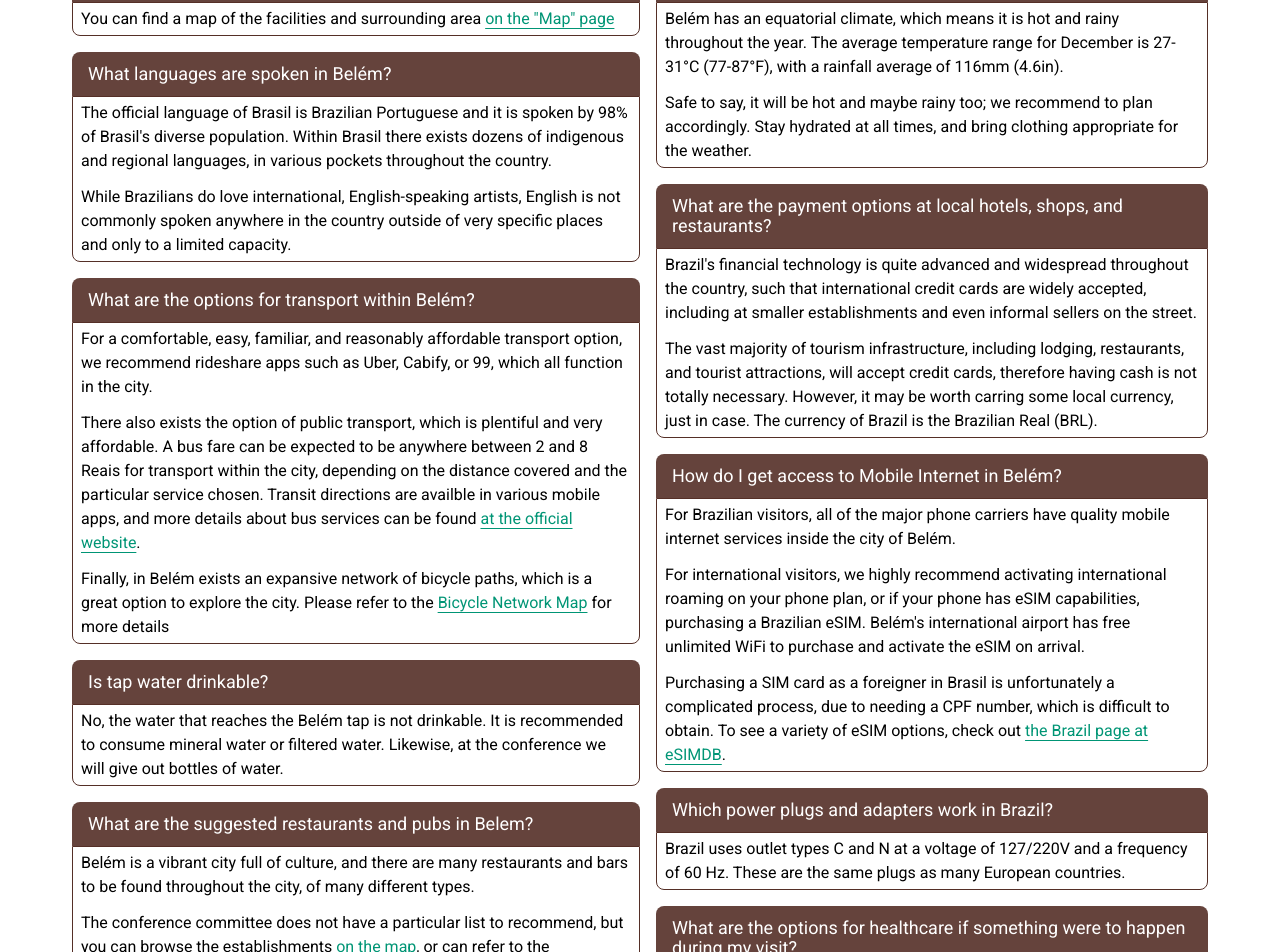
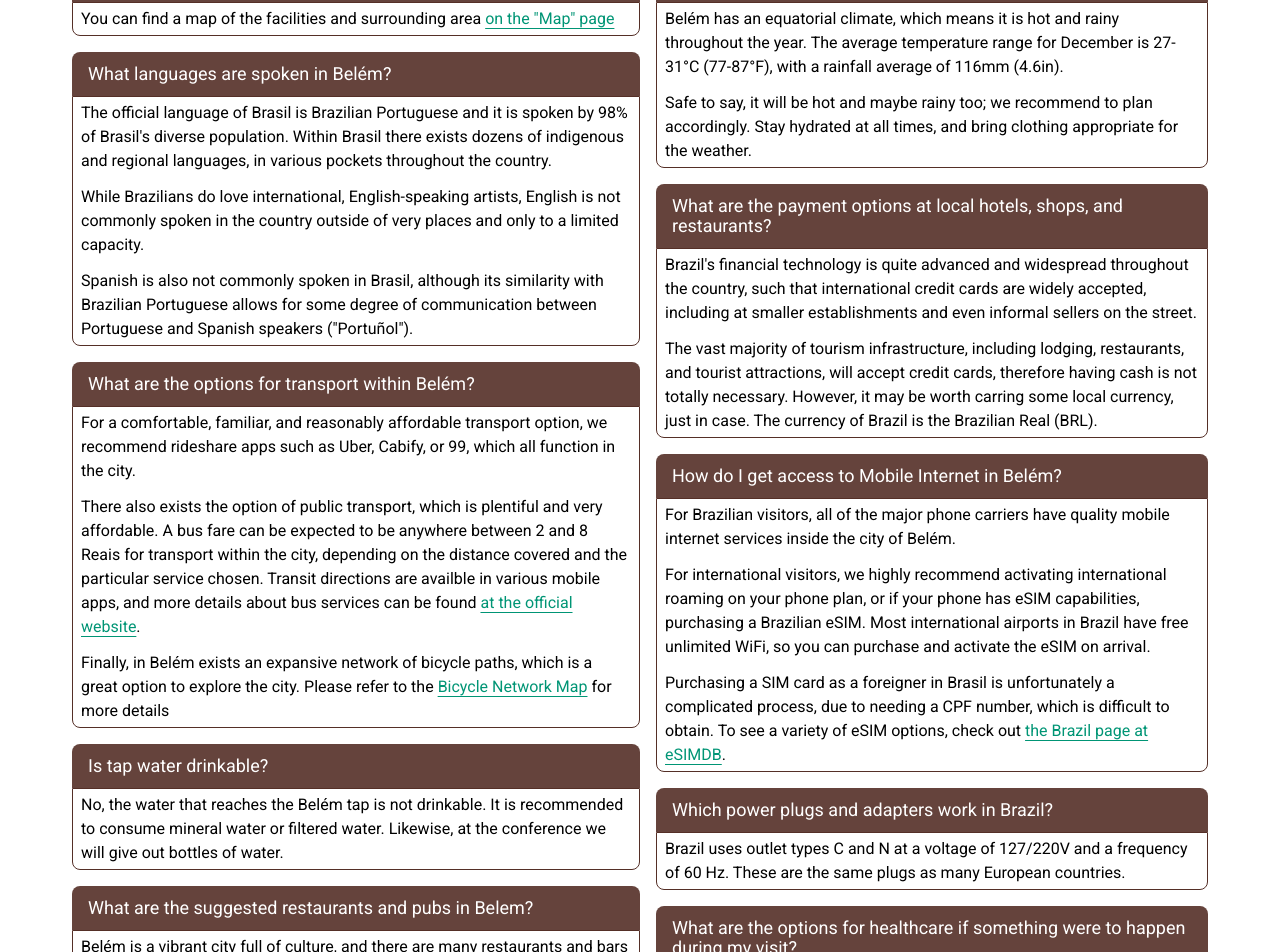
Before and after one commit to FOSS4G-2024-Belem/foss4g-2024-belem.github.io, a Next.js app: page /en/faq-frequently-asked-questions in a window 1280 px wide. Shown: the part 2376-3328 px from the top of the page. Built offline with nearby package versions, Linux system fonts and the light colour scheme.

Commit message:
update faq

```diff
--- a/src/pages/en/faq-frequently-asked-questions.mdx
+++ b/src/pages/en/faq-frequently-asked-questions.mdx
@@ -204,11 +204,13 @@ export const metadata = {
     <FaqBubble question="What languages are spoken in Belém?">
       The official language of Brasil is Brazilian Portuguese and it is spoken by 98% of Brasil's diverse population. Within Brasil there exists dozens of indigenous and regional languages, in various pockets throughout the country.
 
-      While Brazilians do love international, English-speaking artists, English is not commonly spoken anywhere in the country outside of very specific places and only to a limited capacity.
+      While Brazilians do love international, English-speaking artists, English is not commonly spoken in the country outside of very places and only to a limited capacity.
+
+      Spanish is also not commonly spoken in Brasil, although its similarity with Brazilian Portuguese allows for some degree of communication between Portuguese and Spanish speakers ("Portuñol").
     </FaqBubble>
 
     <FaqBubble question="What are the options for transport within Belém?">
-      For a comfortable, easy, familiar, and reasonably affordable transport option, we recommend rideshare apps such as Uber, Cabify, or 99, which all function in the city.
+      For a comfortable, familiar, and reasonably affordable transport option, we recommend rideshare apps such as Uber, Cabify, or 99, which all function in the city.
 
       There also exists the option of public transport, which is plentiful and very affordable. A bus fare can be expected to be anywhere between 2 and 8 Reais for transport within the city, depending on the distance covered and the particular service chosen. Transit directions are availble in various mobile apps, and more details about bus services can be found [at the official website](https://semob.belem.pa.gov.br/linhas/).
 
@@ -270,7 +272,7 @@ export const metadata = {
     <FaqBubble question="How do I get access to Mobile Internet in Belém?">
       For Brazilian visitors, all of the major phone carriers have quality mobile internet services inside the city of Belém.
 
-      For international visitors, we highly recommend activating international roaming on your phone plan, or if your phone has eSIM capabilities, purchasing a Brazilian eSIM. Belém's international airport has free unlimited WiFi to purchase and activate the eSIM on arrival.
+      For international visitors, we highly recommend activating international roaming on your phone plan, or if your phone has eSIM capabilities, purchasing a Brazilian eSIM. Most international airports in Brazil have free unlimited WiFi, so you can purchase and activate the eSIM on arrival.
 
       Purchasing a SIM card as a foreigner in Brasil is unfortunately a
       complicated process, due to needing a CPF number, which is difficult
```
